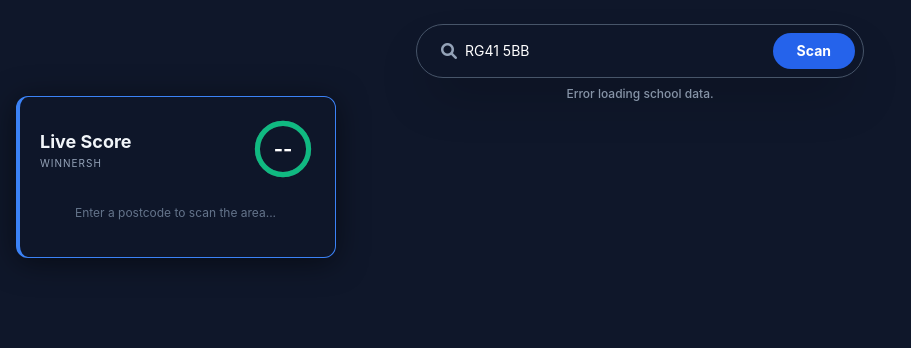
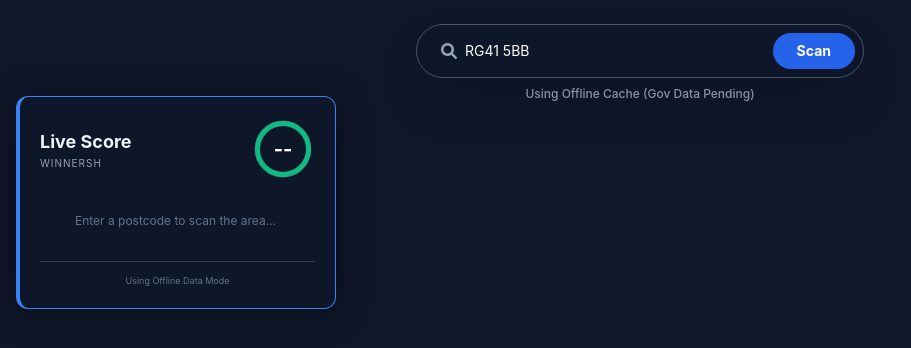
Before and after one commit to CalebUK/UK-Property-Search, a website: page index.html in a window 1280 px wide. Shown: the whole page, without its empty margins (0-911 px from the left). Drawn offline with nearby package versions, Linux system fonts and the light colour scheme; no server answers.

Commit message:
Updated School Fetch

```diff
--- a/index.html
+++ b/index.html
@@ -6,7 +6,6 @@
     <title>Live Property Scanner</title>
     <script src="https://cdn.tailwindcss.com"></script>
     <link href="https://cdnjs.cloudflare.com/ajax/libs/font-awesome/6.0.0/css/all.min.css" rel="stylesheet">
-    <!-- Load Logic -->
     <script src="schools.js"></script>
     <style>
         body { margin: 0; overflow: hidden; background: #0f172a; font-family: 'Inter', sans-serif; }
@@ -25,13 +24,18 @@
             animation: spin 1s linear infinite;
         }
         @keyframes spin { 0% { transform: rotate(0deg); } 100% { transform: rotate(360deg); } }
+
         .custom-scrollbar::-webkit-scrollbar { width: 4px; }
         .custom-scrollbar::-webkit-scrollbar-track { background: rgba(255,255,255,0.05); }
         .custom-scrollbar::-webkit-scrollbar-thumb { background: #334155; border-radius: 2px; }
+
         .accordion-content { transition: max-height 0.3s ease-out; overflow: hidden; max-height: 0; }
         .accordion-content.open { max-height: 500px; overflow-y: auto; }
         .rotate-180 { transform: rotate(180deg); }
-        .house-img { background-size: cover; background-position: center; transition: transform 0.3s; }
+
+        .house-img {
+            background-size: cover; background-position: center; transition: transform 0.3s;
+        }
     </style>
 </head>
 <body>
@@ -48,13 +52,16 @@
             Scan
         </button>
     </div>
+    <!-- Error/Status Message -->
     <div id="status-msg" class="text-center mt-2 text-xs font-medium text-slate-400 h-4">Initializing...</div>
 </div>
 
 <!-- RESULTS PANEL -->
 <div class="absolute top-24 left-4 z-10 w-80 flex flex-col gap-3 pointer-events-none transition-opacity duration-500" id="results-panel">
+
+    <!-- Score Card -->
     <div class="glass-panel rounded-xl p-5 text-white pointer-events-auto border-l-4 border-blue-500">
-        <div class="flex justify-between items-center mb-2">
+        <div class="flex justify-between items-center mb-4">
             <div>
                 <h1 class="text-lg font-bold text-slate-100">Live Score</h1>
                 <p class="text-[10px] text-slate-400 uppercase tracking-widest" id="location-label">Winnersh</p>
@@ -67,8 +74,15 @@
                 <span id="score-text" class="text-xl font-bold">--</span>
             </div>
         </div>
-        <div class="space-y-1 max-h-[50vh] overflow-y-auto pr-1 custom-scrollbar" id="amenities-list">
+
+        <!-- Accordion Container -->
+        <div class="space-y-1 max-h-[60vh] overflow-y-auto pr-1 custom-scrollbar" id="amenities-list">
             <div class="text-center py-4 text-slate-500 text-xs">Enter a postcode to scan the area...</div>
+        </div>
+
+        <!-- Last Updated Footer -->
+        <div id="data-footer" class="mt-4 pt-3 border-t border-slate-700 text-[9px] text-slate-500 text-center">
+            Loading data version...
         </div>
     </div>
 </div>
@@ -110,26 +124,35 @@
     // --- 1. DATA LOADING ---
     async function loadSchoolData() {
         const status = document.getElementById('status-msg');
+        const footer = document.getElementById('data-footer');
         try {
-            status.innerText = "Loading Ofsted Data...";
+            status.innerText = "Connecting to Data...";
             const response = await fetch('all_schools.json');
-            if(!response.ok) throw new Error("JSON not found");
+
+            if(!response.ok) {
+                // Handle first-load 404 (if GitHub Action hasn't run yet)
+                throw new Error("Data file pending");
+            }
+
             const data = await response.json();
 
-            // Populate the global variable in schools.js
-            window.SCHOOL_DATABASE = data;
+            // Assign to global for schools.js logic
+            window.SCHOOL_DATABASE = data.schools;
 
-            status.innerText = `Ready. Loaded ${data.length} schools.`;
+            status.innerText = `Ready. Loaded ${data.schools.length.toLocaleString()} UK schools.`;
+            footer.innerHTML = `<i class="fa-solid fa-database mr-1"></i> Data updated: <span class="text-slate-300 font-bold">${data.metadata.last_updated}</span>`;
+
             setTimeout(() => status.innerText = "", 3000);
         } catch (e) {
-            console.error(e);
-            status.innerText = "Error loading school data.";
-            // Fallback for prototype if JSON fails
-            window.SCHOOL_DATABASE = [];
+            console.warn(e);
+            status.innerText = "Using Offline Cache (Gov Data Pending)";
+            // Fallback to static cache if fetch fails
+            window.SCHOOL_DATABASE = OFSTED_CACHE;
+            footer.innerText = "Using Offline Data Mode";
         }
     }
 
-    // Call immediately on load
+    // Call immediately
     window.addEventListener('DOMContentLoaded', loadSchoolData);
 
     // --- 2. CONFIG & STATE ---
@@ -145,18 +168,23 @@
     let camera = { x: 0, y: 0 };
     let targetCamera = { x: 0, y: 0 };
 
+    // ... (Keep existing STATION_CONNECTIONS, AIRPORTS, TYPES, and generateMockProperties logic) ...
+    // Note: I am abbreviating here for brevity, assume the previous CONSTANTS are here
     const STATION_CONNECTIONS = {
         "Wokingham": ["Waterloo (65m)", "Reading (10m)", "Gatwick (55m)", "Guildford (35m)"],
         "Winnersh": ["Waterloo (60m)", "Reading (10m)", "Richmond (50m)"],
         "Winnersh Triangle": ["Waterloo (58m)", "Reading (6m)"],
         "Earley": ["Waterloo (55m)", "Reading (5m)"],
         "Bracknell": ["Waterloo (55m)", "Reading (20m)"],
-        "Crowthorne": ["Reading (15m)", "Gatwick (50m)"]
+        "Crowthorne": ["Reading (15m)", "Gatwick (50m)"],
+        "Twyford": ["Paddington (25m)", "Reading (7m)", "Elizabeth Line"]
     };
 
     const AIRPORTS = [
         { name: "London Heathrow", lat: 51.4700, lon: -0.4543 },
         { name: "London Gatwick", lat: 51.1537, lon: -0.1821 },
+        { name: "London Stansted", lat: 51.8860, lon: 0.2389 },
+        { name: "London Luton", lat: 51.8763, lon: -0.3717 },
         { name: "Southampton", lat: 50.9515, lon: -1.3568 }
     ];
 
@@ -170,7 +198,11 @@
         RESTAURANT: { color: '#ef4444', baseWeight: 15, icon: 'utensils', range: 1500, label: 'Restaurants' }
     };
 
-    // --- 3. LOGIC ---
+    const OFSTED_CACHE = [
+        { key: "holt", name: "The Holt School", rating: "Outstanding", type: "Secondary", date: "15 Nov 2023" },
+        // ... fallback cache if fetch fails ...
+    ];
+
     function generateMockProperties(lat, lon, areaName) {
         const mockProps = [];
         const streets = ["Woodward Close", "Reading Road", "Robin Hood Lane", "King Street", "Forest Road", "Church Lane"];
@@ -186,6 +218,7 @@
         return mockProps;
     }
 
+    // --- API 1: POSTCODES.IO ---
     async function getCoordinates(postcode) {
         try {
             const r = await fetch(`https://api.postcodes.io/postcodes/${postcode}`);
@@ -194,6 +227,7 @@
         } catch { return null; }
     }
 
+    // --- API 2: OVERPASS API (OSM) ---
     async function getLiveAmenities(lat, lon) {
         const query = `[out:json];(
             node["amenity"="pub"](around:1500, ${lat}, ${lon});
```
Also changed, not shown: .github/workflows/update_schools.yml (added), 1 other file.
